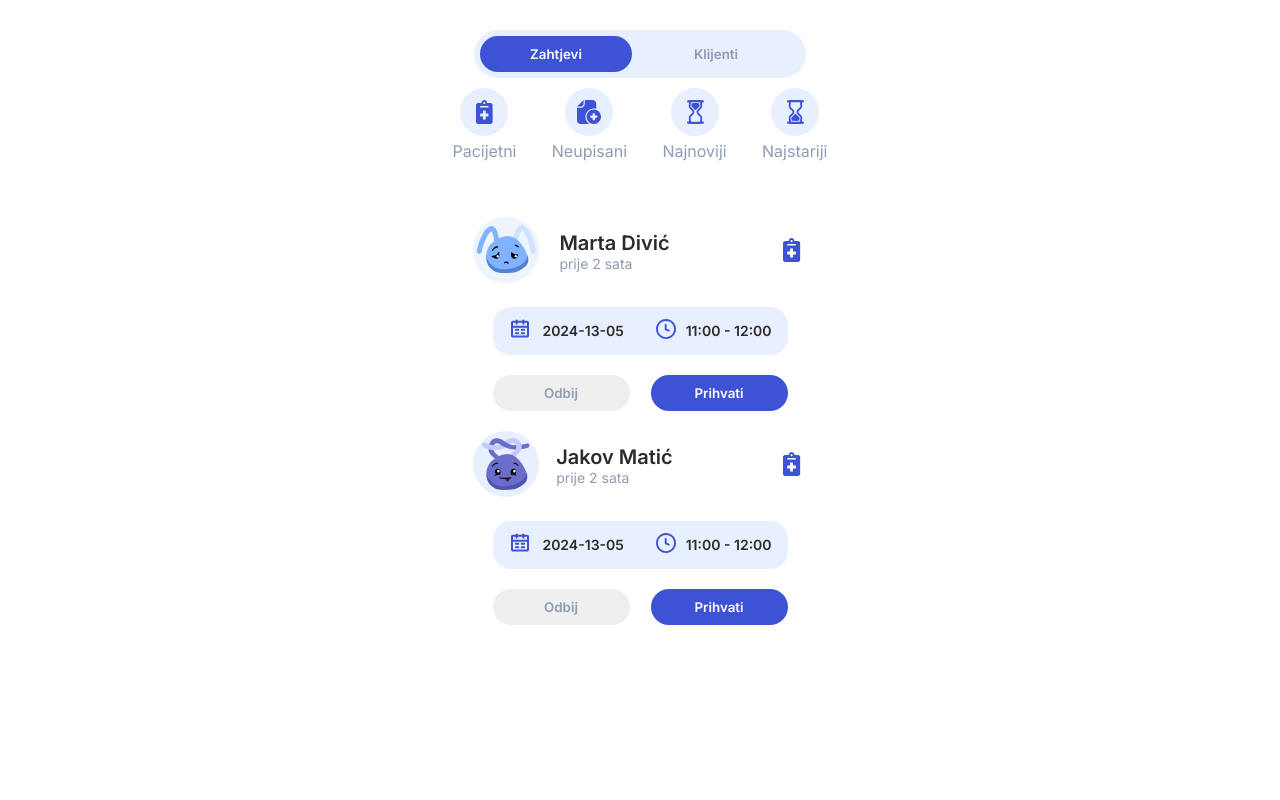
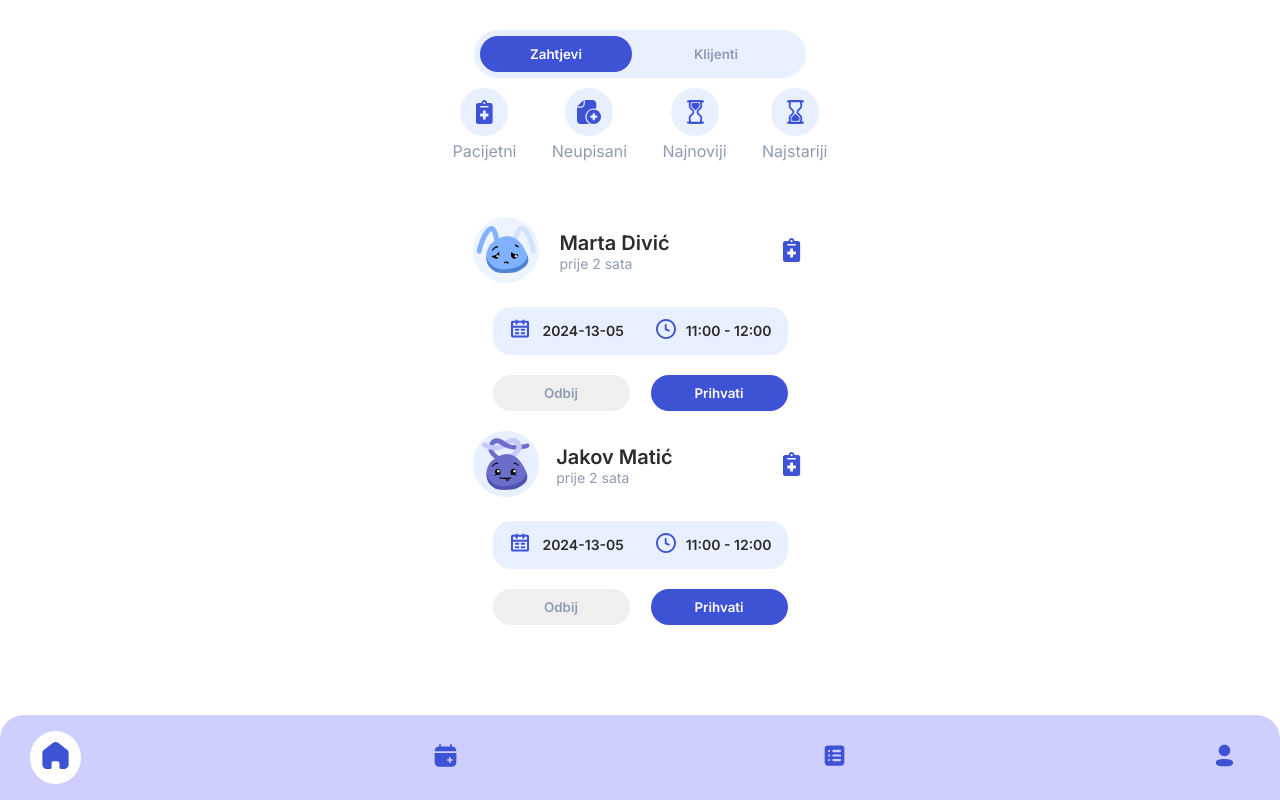
Before and after one commit to Tin922/Internship-Cup, a React (Vite) app in the folder apps/client/: page /doctor in a window 1280 px wide. Built offline with nearby package versions, Linux system fonts and the light colour scheme.

Commit message:
added navbar for doctors

```diff
--- /dev/null
+++ b/apps/client/src/components/Navbar/NavbarDoctor/NavbarDoctor.jsx
@@ -0,0 +1,33 @@
+import home from "../../../../public/navbar/Home.svg";
+import calendar from "../../../../public/doctorHomePage/icon2Navbar.svg";
+import schedule from "../../../../public/doctorHomePage/icon3Navbar.svg";
+import user from "../../../../public/navbar/User.svg";
+import styles from "./NavbarDoctor.module.css";
+import NavigationIcon from "../NavigationIcon";
+
+const Navbar = (props) => {
+  const { currentPage } = props;
+
+  return (
+    <ul className={styles.navigation}>
+      <NavigationIcon currentPage={currentPage} icon={home} name="doctor" />
+      <NavigationIcon
+        currentPage={currentPage}
+        icon={calendar}
+        name="doctor/help"
+      />
+      <NavigationIcon
+        currentPage={currentPage}
+        icon={schedule}
+        name="doctor/schedule"
+      />
+      <NavigationIcon
+        currentPage={currentPage}
+        icon={user}
+        name="doctor/profile"
+      />
+    </ul>
+  );
+};
+
+export default Navbar;
--- /dev/null
+++ b/apps/client/src/components/Navbar/NavbarDoctor/NavbarDoctor.module.css
@@ -0,0 +1,24 @@
+.navigation {
+  z-index: 100;
+  height: 85px;
+  display: flex;
+  flex-direction: row;
+  justify-content: space-between;
+  align-items: center;
+  background-color: var(--secondary);
+  padding: 30px;
+  border-radius: 24px 24px 0 0;
+  position: fixed;
+  bottom: 0px;
+  left: 0px;
+  right: 0px;
+  margin: 0;
+}
+
+li {
+  list-style-type: none;
+  margin-right: 0px;
+  border-radius: 50%;
+  padding: 10px 12px;
+  cursor: pointer;
+}
--- a/apps/client/src/pages/Doctor/HomePage/DoctorHomePageRequests.jsx
+++ b/apps/client/src/pages/Doctor/HomePage/DoctorHomePageRequests.jsx
@@ -1,5 +1,7 @@
 import styles from "./DoctorHomePageRequests.module.css";
 import PatientRequest from "../../../components/DoctorPatient/PatientRequest/PatientRequest";
+import NavbarDoctor from "../../../components/Navbar/NavbarDoctor/NavbarDoctor";
+
 const patients = [
   {
     id: 1,
@@ -48,6 +50,7 @@ const DoctorHomePageRequests = () => {
           </div>
           <PatientRequest patients={patients} />
         </div>
+        <NavbarDoctor currentPage="doctor" />
       </div>
     </>
   );
```
Also changed, not shown: apps/client/public/doctorHomePage/icon2Navbar.svg (added), apps/client/public/doctorHomePage/icon3Navbar.svg (added).
